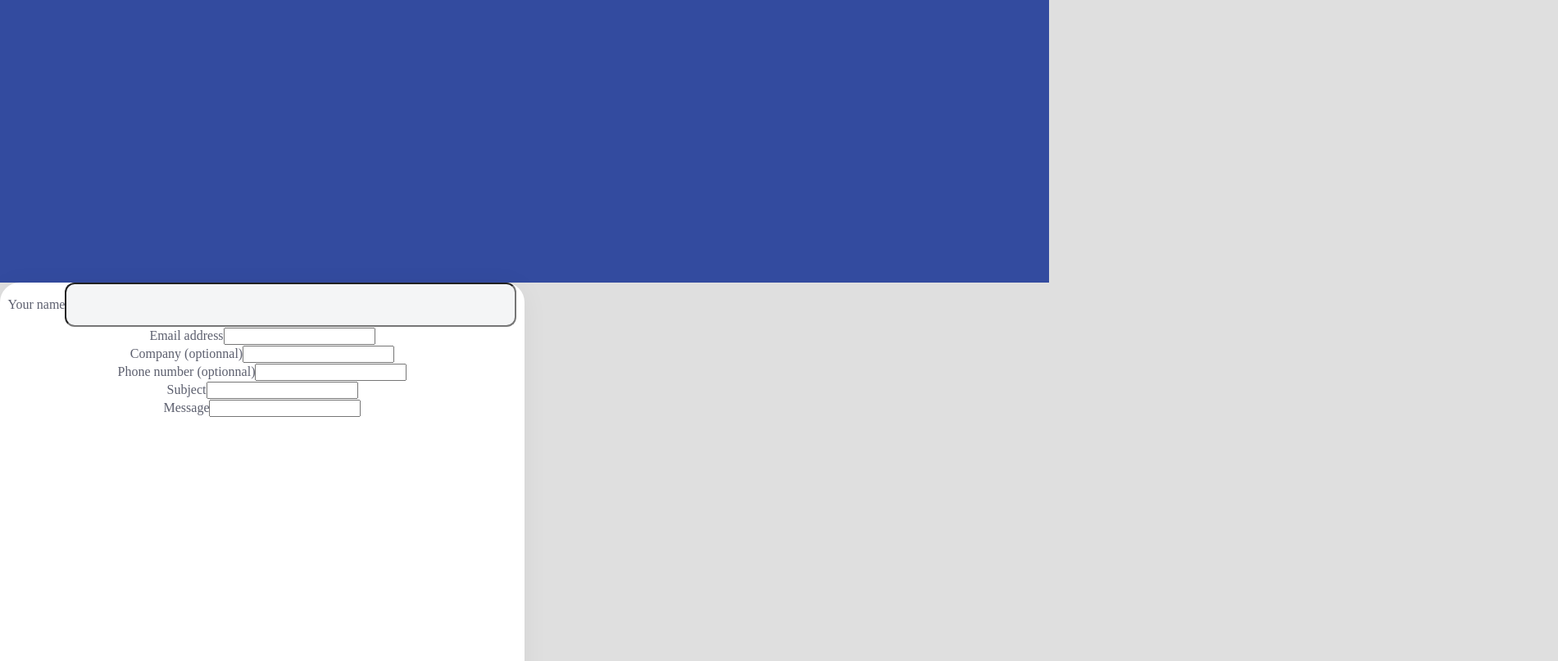
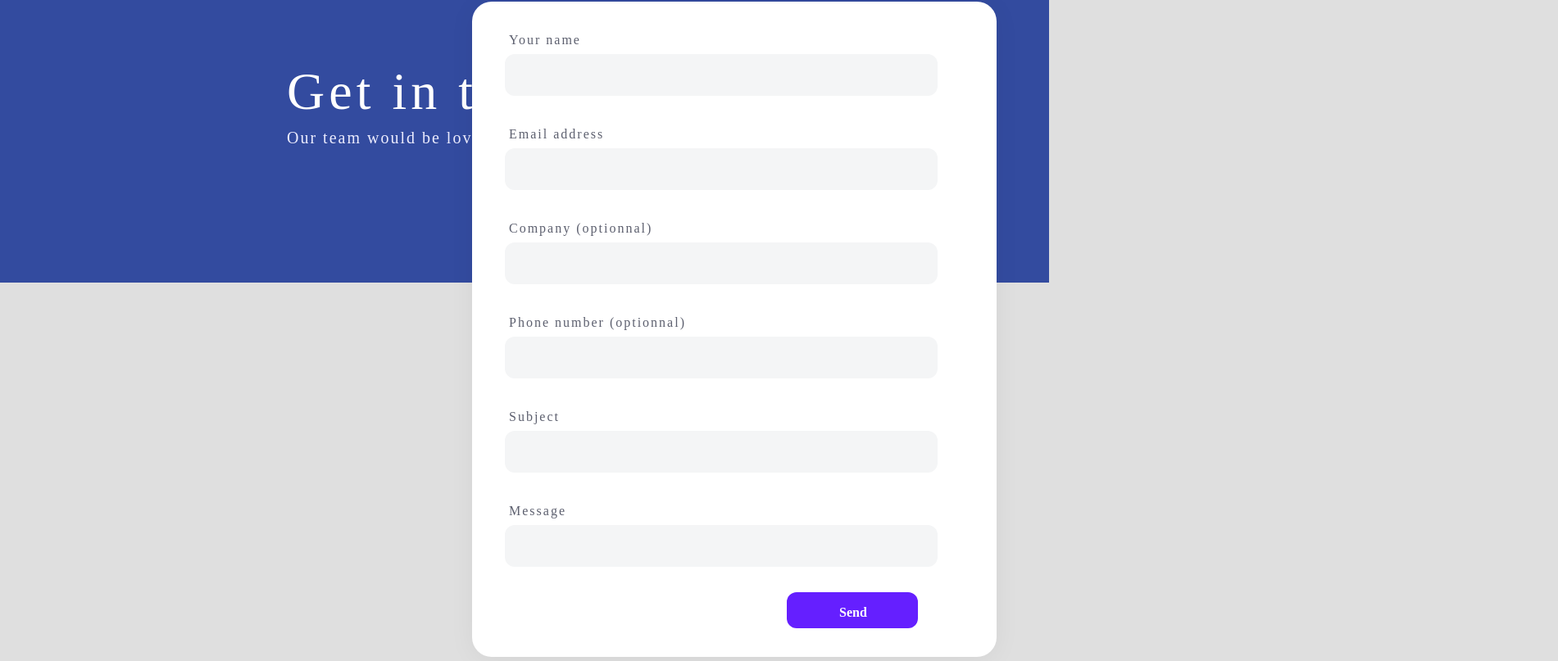
Before and after one commit to ASkinder/website, a React (Create React App) app in the folder tafili_consulting_website/: page /contact in a window 1280 px wide. Shown: the part 213-1020 px from the top of the page at 82% size, 1901 px wide, since content can reach past the window. Built offline with nearby package versions, Linux system fonts and the light colour scheme.

Commit message:
contact done

```diff
--- a/tafili_consulting_website/src/App/App.jsx
+++ b/tafili_consulting_website/src/App/App.jsx
@@ -2,8 +2,6 @@ import './App.css';
 import React from 'react';
 import { BrowserRouter as Router, Route, Routes } from 'react-router-dom';
 import Home from '../Home/Home';
-import Services from '../Services/Services';
-import Sectors from '../Sectors/Sectors';
 import Yetoo from '../Yetoo/Yetoo';
 import Contact from '../Contact/Contact';
 
@@ -14,8 +12,7 @@ function App() {
       <Router>
             <Routes>
                 <Route path="/" element={<Home/>} />
-                <Route path="/services" element={<Services/>} />
-                <Route path="/sectors" element={<Sectors/>} />
+                <Route path="/home" element={<Home/>} />
                 <Route path="/yetoo" element={<Yetoo/>} />
                 <Route path="/contact" element={<Contact/>} />
             </Routes>
--- a/tafili_consulting_website/src/Contact/Contact.css
+++ b/tafili_consulting_website/src/Contact/Contact.css
@@ -1,61 +1,120 @@
 .contactPart1 {
-
+	position: relative;
     background-color:rgba(50.79479277133942, 74.60208848118782, 159.00974839925766, 1);
     width:auto;
     height:478px;
 
 }
-
+.contactPart2 {
+	position: relative;
+	background: #dfdfdf;
+	width:auto;
+	height:478px;
+	z-index: 0;
+}
 .touch {
 	color:rgba(255, 255, 255, 1);
 	width:402px;
 	height:66px;
-	font-family:Sofia Pro;
+	font-family: Sofia Pro, serif;
 	text-align:left;
 	font-size:64px;
-	letter-spacing:-5;
-	line-height:px;
+	letter-spacing:5px;
+	line-height:66px;
+	position: absolute;
+	left: 350px; /* Ajustement de la position horizontale */
+	bottom: 200px; /* Ajustement de la position verticale */
 }
 
 .contact_text {
 	color:rgba(236.00000113248825, 236.00000113248825, 254.00000005960464, 1);
 	width:448px;
 	height:33px;
-	font-family:Sofia Pro;
+	font-family: Sofia Pro, serif;
 	text-align:left;
 	font-size:20px;
-	letter-spacing:-2;
-	line-height:px;
+	letter-spacing:2px;
+	line-height:33px;
+	position: absolute;
+	left: 350px; /* Ajustement de la position horizontale */
+	bottom: 160px; /* Ajustement de la position verticale */
 }
 
 .contact_cadre {
 	box-shadow:0px 4px 32px rgba(0, 0, 0, 0.05000000074505806);
 	background-color:rgba(255, 255, 255, 1);
 	width:640px;
-	height:850px;
-	border-top-left-radius:24px;
-	border-top-right-radius:24px;
-	border-bottom-left-radius:24px;
-	border-bottom-right-radius:24px;
+	height:800px;
+	border-radius:24px;
+	position: absolute;
+	top: 215px;
+	left: 70%;
+	transform: translateX(-50%);
+	z-index: 4;
+	display: grid;
+
+}
+
+.contact_cadre span {
+	font-family: Sofia Pro, serif;
+	text-align: left;
+	font-size: 16px;
+	line-height: 54px; /* Ajustement pour aligner verticalement avec les inputs */
+	margin-left: 45px;
+	width: 200%;
+}
+.contact_cadre input {
+	width: 80%; /* Pour occuper tout l'espace disponible */
+	height: 35px;
+	background-color: rgba(244, 245, 246, 1);
+	border-radius: 12px;
+	border: none;
+	padding: 8px; /* Ajustement du padding pour les inputs */
+	margin-left: 40px;
+}
+
+.name_input,.email_input,.company_input,.phone_input,.subject_input {
+	background-color:rgba(244.0000006556511, 245.00000059604645, 246.0000005364418, 1);
+
+}
+.message_input {
+	height: 380px;
 }
 
 .contact_name,.contact_email,.contact_company,.contact_phone,.contact_subject,.contact_message {
 	color:rgba(92.00000211596489, 95.00000193715096, 110.00000104308128, 1);
 	width:78px;
 	height:24px;
-	font-family:Sofia Pro;
+	font-family: Sofia Pro, serif;
 	text-align:left;
 	font-size:16px;
-	letter-spacing:-2;
-	line-height:px;
+	letter-spacing:2px;
+	line-height:33px;
 }
 
-.name_input,.email_input,.company_input,.phone_input,.subject_input,.message_input {
-	background-color:rgba(244.0000006556511, 245.00000059604645, 246.0000005364418, 1);
-	width:543px;
-	height:48px;
-	border-top-left-radius:12px;
-	border-top-right-radius:12px;
-	border-bottom-left-radius:12px;
-	border-bottom-right-radius:12px;
+
+.v61_598 {
+	width: 110px;
+	height: 18px;
+	background: rgba(101,31,255,1);
+	padding: 13px 25px;
+	opacity: 1;
+	position: relative;
+	top: -20%;
+	left: 60%;
+	border-radius: 12px;
+
+	overflow: hidden;
 }
+.v61_599 {
+	width: 113px;
+	color: rgba(255,255,255,1);
+	position: absolute;
+	top: -2px;
+	left: 19px;
+	font-family: Sofia Pro, serif;
+	font-weight: Bold;
+	font-size: 16px;
+	opacity: 1;
+	text-align: center;
+}
--- a/tafili_consulting_website/src/Contact/Contact.jsx
+++ b/tafili_consulting_website/src/Contact/Contact.jsx
@@ -4,34 +4,36 @@ import './Contact.css'
 function Contact() {
   return (
     <div className="Contact">
-      <div class="contactPart1">
-        <span class="touch">Get in touch.</span>
-        <span class="contact_text">Our team would be love to hear from you!</span>
+      <div className="contactPart1">
+        <span className="touch">Get in touch.</span><br/>
+        <span className="contact_text">Our team would be love to hear from you!</span>
       </div>
-      <div class="contact_cadre">
-        <span  class="contact_name">Your name</span>
-        <input class="name_input"></input>
+        <div className="contact_cadre">
             <br/>
-        <span  class="contact_email">Email address</span>
-        <input class="email_input>"></input>
+            <span className="contact_name">Your name</span><br/>
+            <input className="name_input"></input>
             <br/>
-        <span  class="contact_company">Company (optionnal)</span>
-        <input class="company_input>"></input>
+            <span className="contact_email">Email address</span><br/>
+            <input className="email_input>"></input>
             <br/>
-        <span  class="contact_phone">Phone number (optionnal)</span>
-        <input class="phone_input>"></input>
+            <span className="contact_company">Company (optionnal)</span><br/>
+            <input className="company_input>"></input>
             <br/>
-        <span  class="contact_subject">Subject</span>
-        <input class="subject_input>"></input>
+            <span className="contact_phone">Phone number (optionnal)</span><br/>
+            <input className="phone_input>"></input>
             <br/>
-        <span  class="contact_message">Message</span>
-        <input class="message_input>"></input>
-
+            <span className="contact_subject">Subject</span><br/>
+            <input className="subject_input>"></input>
+            <br/>
+            <span className="contact_message">Message</span><br/>
+            <input className="message_input>"></input>
+            <br/> <br/>
+            <div className="v61_598"><span className="v61_599">Send</span></div>
+            <br/> <br/> <br/>
         </div>
-      <p>
-        Contact
-      </p>
-
+        <div className="contactPart2">
+            <br/>
+        </div>
     </div>
   );
 }
--- a/tafili_consulting_website/src/Footer/Footer.js
+++ b/tafili_consulting_website/src/Footer/Footer.js
@@ -1,4 +1,4 @@
-import React, { useState, useEffect } from 'react';
+import React from 'react';
 import './Footer.css';
 import adress from '../Img/adress.png';
 import phone from '../Img/phone.png';
--- a/tafili_consulting_website/src/Header/Header.js
+++ b/tafili_consulting_website/src/Header/Header.js
@@ -31,9 +31,9 @@ function Header() {
                         </div>
 
                         <ul id="menu">
-                            <li><a href="#services">Services</a></li>
-                            <li><a href="#sectors">Sectors</a></li>
-                            <li><a href="contact">Contact</a></li>
+                            <li><a href="/home/#services">Services</a></li>
+                            <li><a href="/home/#sectors">Sectors</a></li>
+                            <li><a href="/contact">Contact</a></li>
                         </ul>
                     </div>
                 </nav>
@@ -45,9 +45,9 @@ function Header() {
 
                 <div className="overlay-menu" style={{ transform: isMenuOpen ? 'translateX(0%)' : 'translateX(-100%)' }}>
                     <ul id="menu">
-                        <li><a href="#services">Services</a></li>
-                        <li><a href="#sectors">Sectors</a></li>
-                        <li><a href="contact">Contact</a></li>
+                        <li><a href="/home/#services">Services</a></li>
+                        <li><a href="/home/#sectors">Sectors</a></li>
+                        <li><a href="/contact">Contact</a></li>
                     </ul>
                 </div>
             </header>
--- a/tafili_consulting_website/src/Home/Home.jsx
+++ b/tafili_consulting_website/src/Home/Home.jsx
@@ -296,7 +296,7 @@ Enjoy all the features of NAV on the Cloud with Microsoft Business Central ERP.
         </div>
         <br/><br/> <br/><br/><br/>
         <span className="trust-text-span">Top company trust us<br/><br/></span>
-        <img className="trustCompany-image" src={trustCompany}></img>
+        <img className="trustCompany-image" src={trustCompany} alt={"trusted Companies"}></img>
         <br/><br/> <br/><br/><br/>
       </div>
   );
--- a/tafili_consulting_website/src/Sectors/Sectors.jsx
+++ /dev/null
@@ -1,16 +0,0 @@
-import React from 'react';
-
-function Sectors() {
-  return (
-    <div className="Sectors">
-
-
-        <p>
-        Sectors
-        </p>
-
-    </div>
-  );
-}
-
-export default Sectors;
--- a/tafili_consulting_website/src/Services/Services.jsx
+++ /dev/null
@@ -1,16 +0,0 @@
-import React from 'react';
-
-function Services() {
-  return (
-    <div className="Services">
-
-
-        <p>
-        Services
-        </p>
-
-    </div>
-  );
-}
-
-export default Services;
```
Lines whose indentation alone changed are shown as unchanged.
